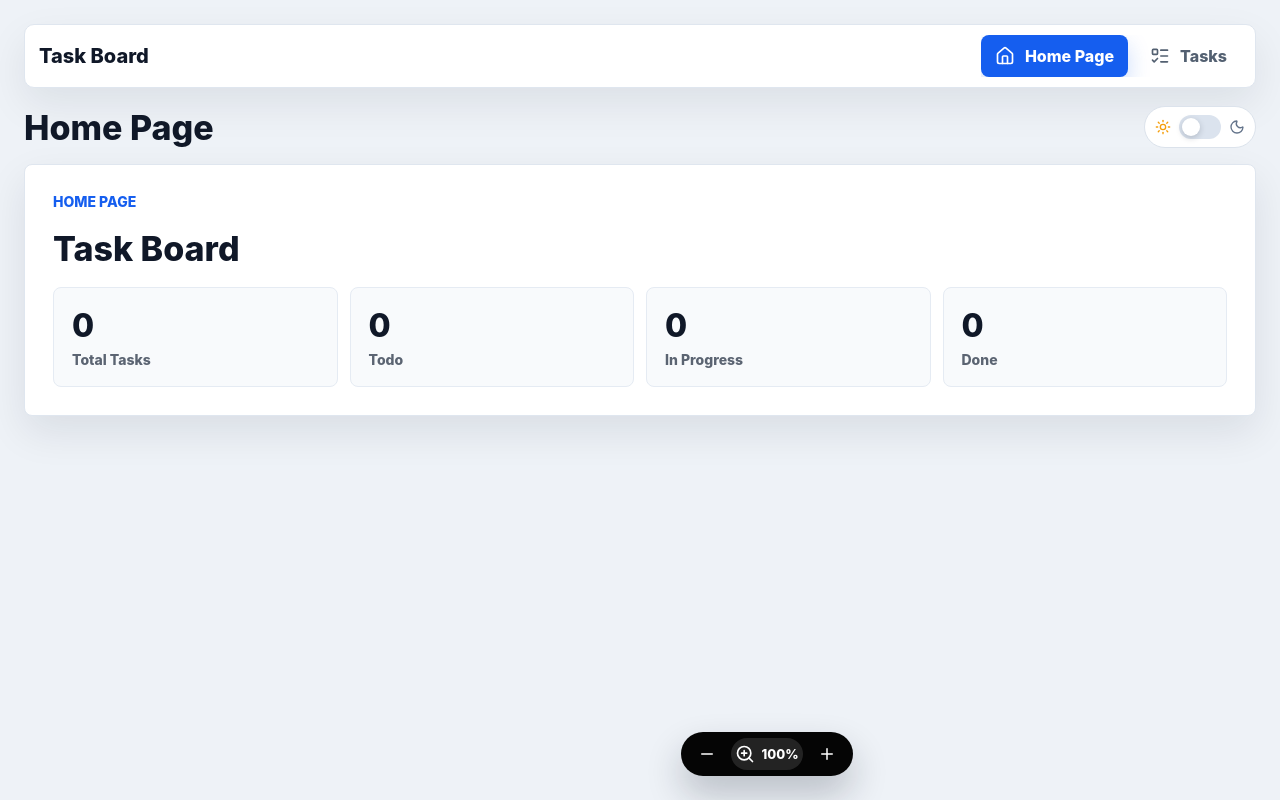
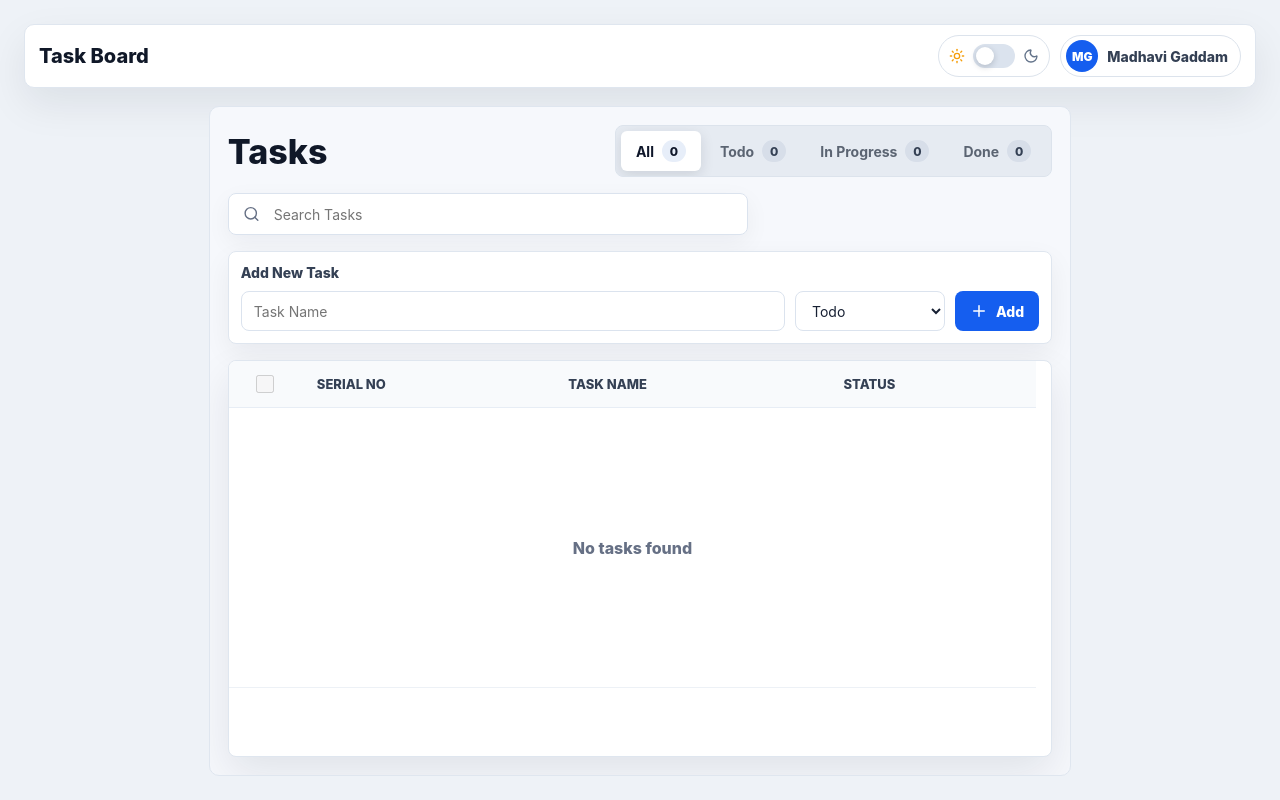
Before and after one commit to madhavi-gaddam/react, a React (Vite) app: page / in a window 1280 px wide. Built offline with nearby package versions, Linux system fonts and the light colour scheme.

Commit message:
Update task board layout

```diff
--- a/src/App.css
+++ b/src/App.css
@@ -40,7 +40,7 @@ button:disabled {
   position: relative;
   height: 100vh;
   overflow: hidden;
-  padding: 24px 24px 96px;
+  padding: 24px;
 }
 
 .page.theme-dark {
@@ -58,6 +58,11 @@ button:disabled {
   box-shadow: 0 16px 40px rgba(0, 0, 0, 0.28);
 }
 
+.page.theme-dark .dashboard-scale {
+  border-color: #263244;
+  background: #0f172a;
+}
+
 .page.theme-dark .navbar-title,
 .page.theme-dark h1,
 .page.theme-dark .home-overview h2,
@@ -66,14 +71,15 @@ button:disabled {
   color: #f8fafc;
 }
 
-.page.theme-dark .navbar-link,
-.page.theme-dark .navbar-link:hover {
-  color: #aab4c3;
+.page.theme-dark .profile-badge {
+  border-color: #33435c;
+  background: #111827;
+  color: #e5e7eb;
 }
 
-.page.theme-dark .navbar-link:hover {
-  background: #202b3d;
-  color: #f8fafc;
+.page.theme-dark .profile-logo {
+  background: #dbeafe;
+  color: #1d4ed8;
 }
 
 .page.theme-dark .home-kicker,
@@ -114,6 +120,16 @@ button:disabled {
   color: #f8fafc;
 }
 
+.page.theme-dark .tab-count {
+  background: #263244;
+  color: #cbd5e1;
+}
+
+.page.theme-dark .tab.active .tab-count {
+  background: #33435c;
+  color: #f8fafc;
+}
+
 .page.theme-dark .search-box input {
   background: transparent;
   color: #f8fafc;
@@ -143,9 +159,8 @@ button:disabled {
   grid-template-rows: auto minmax(0, 1fr);
   gap: 18px;
   min-width: 0;
+  height: 100%;
   margin: 0 auto;
-  transform-origin: top center;
-  transition: transform 180ms ease;
 }
 
 .navbar {
@@ -168,43 +183,66 @@ button:disabled {
   font-weight: 850;
 }
 
-.navbar-links {
+.navbar-content {
   display: flex;
   align-items: center;
-  gap: 8px;
-  overflow-x: auto;
+  justify-content: flex-end;
+  gap: 14px;
+  min-width: 0;
+  flex: 1;
 }
 
-.navbar-link {
+.navbar-actions {
+  display: inline-flex;
+  align-items: center;
+  gap: 10px;
+  min-width: 0;
+}
+
+.profile-badge {
+  display: inline-flex;
+  align-items: center;
+  gap: 9px;
+  min-width: 0;
+  min-height: 42px;
+  border: 1px solid #dce3ec;
+  border-radius: 999px;
+  padding: 4px 12px 4px 5px;
+  background: #ffffff;
+  color: #344054;
+  font-size: 14px;
+  font-weight: 800;
+}
+
+.profile-logo {
   display: inline-flex;
   align-items: center;
   justify-content: center;
-  gap: 10px;
-  min-width: max-content;
-  min-height: 42px;
-  border: 0;
-  border-radius: 8px;
-  padding: 0 14px;
-  background: transparent;
-  color: #536071;
-  cursor: pointer;
-  font-weight: 800;
+  width: 32px;
+  height: 32px;
+  border-radius: 999px;
+  background: #155eef;
+  color: #ffffff;
+  font-size: 12px;
+  font-weight: 900;
 }
 
-.navbar-link:hover {
-  background: #f4f7fb;
-  color: #101828;
-}
-
-.navbar-link.active {
-  background: #155eef;
-  color: #ffffff;
-  box-shadow: 0 10px 22px rgba(21, 94, 239, 0.22);
+.profile-name {
+  overflow: hidden;
+  text-overflow: ellipsis;
+  white-space: nowrap;
 }
 
 .dashboard-scale {
+  width: 70%;
   min-width: 0;
   height: 100%;
+  margin: 0 auto;
+  overflow: hidden;
+  border: 1px solid #dfe6ef;
+  border-radius: 10px;
+  padding: 18px;
+  background: #f6f8fc;
 }
 
 .dashboard {
@@ -306,6 +344,9 @@ h1 {
 }
 
 .tab {
+  display: inline-flex;
+  align-items: center;
+  gap: 8px;
   min-width: max-content;
   border: 0;
   border-radius: 6px;
@@ -325,6 +366,25 @@ h1 {
   background: #ffffff;
   color: #0f172a;
   box-shadow: 0 4px 14px rgba(15, 23, 42, 0.12);
+}
+
+.tab-count {
+  display: inline-flex;
+  align-items: center;
+  justify-content: center;
+  min-width: 24px;
+  height: 22px;
+  border-radius: 999px;
+  padding: 0 7px;
+  background: #d7dee9;
+  color: #344054;
+  font-size: 12px;
+  font-weight: 850;
+}
+
+.tab.active .tab-count {
+  background: #e7eef9;
+  color: #0f172a;
 }
 
 .theme-toggle {
@@ -395,10 +455,10 @@ h1 {
 .search-box {
   display: flex;
   align-items: center;
-  width: 100%;
+  width: min(520px, 100%);
   gap: 12px;
-  min-height: 52px;
-  padding: 0 18px;
+  min-height: 42px;
+  padding: 0 14px;
   border: 1px solid #dbe3ee;
   border-radius: 8px;
   background: #ffffff;
@@ -415,68 +475,17 @@ h1 {
 .search-box input {
   width: 100%;
   min-width: 0;
-  height: 50px;
+  height: 40px;
   border: 0;
   outline: 0;
   color: #172033;
-  font-size: 16px;
-}
-
-.zoom-controls {
-  position: fixed;
-  left: calc(50% + 127px);
-  bottom: 24px;
-  z-index: 40;
-  display: inline-flex;
-  align-items: center;
-  gap: 8px;
-  min-height: 44px;
-  padding: 6px 10px;
-  background: #050505;
-  border: 0;
-  border-radius: 999px;
-  color: #ffffff;
-  box-shadow: 0 18px 36px rgba(15, 23, 42, 0.24);
-  transform: translateX(-50%);
-}
-
-.zoom-controls button {
-  display: inline-flex;
-  align-items: center;
-  justify-content: center;
-  width: 32px;
-  height: 32px;
-  border: 0;
-  border-radius: 999px;
-  background: transparent;
-  color: #ffffff;
-  cursor: pointer;
-}
-
-.zoom-controls button:hover:not(:disabled) {
-  background: rgba(255, 255, 255, 0.12);
-  transform: translateY(-1px);
-}
-
-.zoom-value {
-  display: inline-flex;
-  align-items: center;
-  justify-content: center;
-  gap: 6px;
-  min-width: 72px;
-  min-height: 32px;
-  border-radius: 999px;
-  background: rgba(255, 255, 255, 0.12);
-  color: #ffffff;
-  font-size: 13px;
-  font-weight: 800;
-  text-align: center;
+  font-size: 14px;
 }
 
 .form-card {
   border: 1px solid #dfe6ef;
   border-radius: 8px;
-  padding: 14px;
+  padding: 12px;
   background: #ffffff;
   box-shadow: 0 10px 28px rgba(15, 23, 42, 0.06);
 }
@@ -506,19 +515,20 @@ h1 {
 
 .task-form {
   display: grid;
-  grid-template-columns: 1fr 180px auto;
-  gap: 12px;
+  grid-template-columns: minmax(220px, 1fr) 150px auto;
+  gap: 10px;
 }
 
 .task-form input,
 .task-form select {
   min-width: 0;
-  height: 46px;
+  height: 40px;
   border: 1px solid #dbe3ee;
   border-radius: 8px;
-  padding: 0 14px;
+  padding: 0 12px;
   background: #ffffff;
   color: #172033;
+  font-size: 14px;
   transition: border-color 180ms ease, box-shadow 180ms ease;
 }
 
@@ -534,13 +544,14 @@ h1 {
   align-items: center;
   justify-content: center;
   gap: 8px;
-  height: 46px;
+  height: 40px;
   border: 0;
   border-radius: 8px;
-  padding: 0 18px;
+  padding: 0 15px;
   background: #155eef;
   color: #ffffff;
   cursor: pointer;
+  font-size: 14px;
   font-weight: 800;
 }
 
@@ -558,9 +569,9 @@ h1 {
 
 .table-card {
   position: relative;
-  flex: 1 1 620px;
+  flex: 1 1 auto;
   min-height: 0;
-  max-height: 620px;
+  max-height: none;
   overflow: hidden;
   border: 1px solid #dfe6ef;
   border-radius: 8px;
@@ -571,13 +582,14 @@ h1 {
 .task-container {
   height: 100%;
   overflow-x: auto;
-  overflow-y: auto;
+  overflow-y: scroll;
   scroll-behavior: smooth;
+  scrollbar-gutter: stable;
 }
 
 table {
   width: 100%;
-  min-width: 760px;
+  min-width: 680px;
   border-collapse: collapse;
 }
 
@@ -591,9 +603,9 @@ thead {
 
 th,
 td {
-  padding: 17px 20px;
+  padding: 11px 16px;
   border-bottom: 1px solid #edf1f6;
-  font-size: 15px;
+  font-size: 14px;
   text-align: left;
   vertical-align: middle;
 }
@@ -620,7 +632,7 @@ tbody tr.selected-row {
 
 .select-heading,
 .select-cell {
-  width: 92px;
+  width: 72px;
   text-align: center;
 }
 
@@ -637,7 +649,7 @@ tbody tr.selected-row {
 }
 
 .key-cell {
-  width: 110px;
+  width: 92px;
   color: #111827;
   font-weight: 800;
 }
@@ -690,10 +702,10 @@ tbody tr.selected-row {
 .status {
   display: inline-flex;
   align-items: center;
-  min-height: 30px;
+  min-height: 26px;
   border-radius: 7px;
-  padding: 5px 11px;
-  font-size: 13px;
+  padding: 4px 10px;
+  font-size: 12px;
   font-weight: 800;
   white-space: nowrap;
   transition: background 180ms ease, color 180ms ease;
@@ -793,11 +805,15 @@ tbody tr.selected-row {
 
 @media (max-width: 780px) {
   .page {
-    padding: 16px 16px 88px;
+    padding: 16px;
   }
 
   .app-scale {
     gap: 12px;
+  }
+
+  .dashboard-scale {
+    width: 100%;
   }
 
   .navbar {
@@ -810,12 +826,18 @@ tbody tr.selected-row {
     min-width: 0;
   }
 
-  .navbar-links {
+  .navbar-content,
+  .navbar-actions {
     width: 100%;
   }
 
-  .navbar-link {
-    flex: 1 0 auto;
+  .navbar-content {
+    align-items: stretch;
+    flex-direction: column;
+  }
+
+  .navbar-actions {
+    justify-content: space-between;
   }
 
   .dashboard {
@@ -835,7 +857,6 @@ tbody tr.selected-row {
 
   .theme-toggle {
     justify-content: center;
-    width: 100%;
   }
 
   h1 {
@@ -886,29 +907,11 @@ tbody tr.selected-row {
 
 @media (max-width: 520px) {
   .page {
-    padding: 12px 12px 86px;
-  }
-
-  .zoom-controls {
-    left: 50%;
-    bottom: 12px;
-    gap: 8px;
-    min-height: 44px;
-    padding: 6px 10px;
-  }
-
-  .zoom-controls button {
-    width: 32px;
-    height: 32px;
-  }
-
-  .zoom-value {
-    min-width: 72px;
-    min-height: 32px;
+    padding: 12px;
   }
 
   .search-box {
-    min-height: 48px;
+    min-height: 42px;
   }
 
   .home-overview {
--- a/src/App.jsx
+++ b/src/App.jsx
@@ -4,12 +4,9 @@ import { SearchBar } from "./components/SearchBar.jsx";
 import { Sidebar } from "./components/Sidebar.jsx";
 import { TaskForm } from "./components/TaskForm.jsx";
 import { TaskTable } from "./components/TaskTable.jsx";
-import { ThemeToggle } from "./components/ThemeToggle.jsx";
-import { ZoomControls } from "./components/ZoomControls.jsx";
 import { makeInitialTasks, statusOptions } from "./data/tasks.js";
 
 function App() {
-  const [activePage, setActivePage] = React.useState("home");
   const [isDarkTheme, setIsDarkTheme] = React.useState(() => {
     const savedTheme = window.localStorage.getItem("task-board-theme");
 
@@ -25,11 +22,19 @@ function App() {
   const [selectedTaskIds, setSelectedTaskIds] = React.useState([]);
   const [editingTaskId, setEditingTaskId] = React.useState(null);
   const [formMessage, setFormMessage] = React.useState("");
-  const [zoom, setZoom] = React.useState(100);
 
   const selectedTaskId = selectedTaskIds.length === 1 ? selectedTaskIds[0] : null;
   const selectedTask = tasks.find((task) => task.id === selectedTaskId);
   const editingTask = tasks.find((task) => task.id === editingTaskId);
+  const taskCounts = React.useMemo(
+    () => ({
+      all: tasks.length,
+      todo: tasks.filter((task) => task.status === "todo").length,
+      "in progress": tasks.filter((task) => task.status === "in progress").length,
+      done: tasks.filter((task) => task.status === "done").length,
+    }),
+    [tasks],
+  );
 
   React.useEffect(() => {
     window.localStorage.setItem("task-board-theme", isDarkTheme ? "dark" : "light");
@@ -146,67 +151,20 @@ function App() {
     clearFormMessage();
   }
 
-  function zoomIn() {
-    setZoom((currentZoom) => Math.min(currentZoom + 10, 150));
-  }
-
-  function zoomOut() {
-    setZoom((currentZoom) => Math.max(currentZoom - 10, 80));
-  }
-
   return (
     <main className={`page${isDarkTheme ? " theme-dark" : ""}`}>
-      <div
-        className="app-scale"
-        style={{
-          transform: `scale(${zoom / 100})`,
-          width: `${10000 / zoom}%`,
-          height: `${10000 / zoom}%`,
-        }}
-      >
-        <Sidebar activePage={activePage} onPageChange={setActivePage} />
-
-        <div className="dashboard-scale">
-          {activePage === "home" ? (
-            <section className="dashboard home-page">
-              <header className="dashboard-header">
-                <h1>Home Page</h1>
-                <ThemeToggle
+      <div className="app-scale">
+        <Sidebar
           isDarkTheme={isDarkTheme}
           onToggleTheme={() => setIsDarkTheme((currentTheme) => !currentTheme)}
         />
-              </header>
 
-              <div className="home-overview">
-                <p className="home-kicker">Home Page</p>
-                <h2>Task Board</h2>
-                <div className="home-stats" aria-label="Task summary">
-                  <div>
-                    <span>{tasks.length}</span>
-                    <p>Total Tasks</p>
-                  </div>
-                  <div>
-                    <span>{tasks.filter((task) => task.status === "todo").length}</span>
-                    <p>Todo</p>
-                  </div>
-                  <div>
-                    <span>{tasks.filter((task) => task.status === "in progress").length}</span>
-                    <p>In Progress</p>
-                  </div>
-                  <div>
-                    <span>{tasks.filter((task) => task.status === "done").length}</span>
-                    <p>Done</p>
-                  </div>
-                </div>
-              </div>
-            </section>
-          ) : (
+        <div className="dashboard-scale">
           <section className="dashboard">
             <Header
               activeTab={activeTab}
-                isDarkTheme={isDarkTheme}
               onTabChange={setActiveTab}
-                onToggleTheme={() => setIsDarkTheme((currentTheme) => !currentTheme)}
+              taskCounts={taskCounts}
             />
 
             <div className="search-section">
@@ -232,11 +190,9 @@ function App() {
               tasks={filteredTasks}
             />
           </section>
-          )}
         </div>
       </div>
 
-      <ZoomControls zoom={zoom} onZoomIn={zoomIn} onZoomOut={zoomOut} />
     </main>
   );
 }
--- a/src/components/Header.jsx
+++ b/src/components/Header.jsx
@@ -1,13 +1,11 @@
 import { TaskTabs } from "./TaskTabs.jsx";
-import { ThemeToggle } from "./ThemeToggle.jsx";
 
-export function Header({ activeTab, isDarkTheme, onTabChange, onToggleTheme }) {
+export function Header({ activeTab, onTabChange, taskCounts }) {
   return (
     <header className="dashboard-header">
       <h1>Tasks</h1>
       <div className="header-actions">
-        <TaskTabs activeTab={activeTab} onTabChange={onTabChange} />
-        <ThemeToggle isDarkTheme={isDarkTheme} onToggleTheme={onToggleTheme} />
+        <TaskTabs activeTab={activeTab} onTabChange={onTabChange} taskCounts={taskCounts} />
       </div>
     </header>
   );
--- a/src/components/Sidebar.jsx
+++ b/src/components/Sidebar.jsx
@@ -1,33 +1,19 @@
-import { Home, ListTodo } from "lucide-react";
+import { ThemeToggle } from "./ThemeToggle.jsx";
 
-const navItems = [
-  { id: "home", label: "Home Page", icon: Home },
-  { id: "tasks", label: "Tasks", icon: ListTodo },
-];
-
-export function Sidebar({ activePage, onPageChange }) {
+export function Sidebar({ isDarkTheme, onToggleTheme }) {
   return (
     <nav className="navbar" aria-label="Primary navigation">
       <div className="navbar-title">Task Board</div>
 
-      <div className="navbar-links">
-        {navItems.map((item) => {
-          const Icon = item.icon;
-          const isActive = activePage === item.id;
+      <div className="navbar-content">
+        <div className="navbar-actions">
+          <ThemeToggle isDarkTheme={isDarkTheme} onToggleTheme={onToggleTheme} />
 
-          return (
-            <button
-              aria-current={isActive ? "page" : undefined}
-              className={`navbar-link${isActive ? " active" : ""}`}
-              key={item.id}
-              onClick={() => onPageChange(item.id)}
-              type="button"
-            >
-              <Icon size={20} />
-              <span>{item.label}</span>
-            </button>
-          );
-        })}
+          <div className="profile-badge" aria-label="Madhavi Gaddam profile">
+            <span className="profile-logo">MG</span>
+            <span className="profile-name">Madhavi Gaddam</span>
+          </div>
+        </div>
       </div>
     </nav>
   );
--- a/src/components/TaskTabs.jsx
+++ b/src/components/TaskTabs.jsx
@@ -1,37 +1,24 @@
-export function TaskTabs({ activeTab, onTabChange }) {
+const tabs = [
+  { id: "all", label: "All" },
+  { id: "todo", label: "Todo" },
+  { id: "in progress", label: "In Progress" },
+  { id: "done", label: "Done" },
+];
+
+export function TaskTabs({ activeTab, onTabChange, taskCounts }) {
   return (
     <nav aria-label="Task status filters" className="tabs">
-      <button
-        className={activeTab === "all" ? "tab active" : "tab"}
-        onClick={() => onTabChange("all")}
-        type="button"
-      >
-        All
-      </button>
-
-      <button
-        className={activeTab === "todo" ? "tab active" : "tab"}
-        onClick={() => onTabChange("todo")}
-        type="button"
-      >
-        Todo
-      </button>
-
-      <button
-        className={activeTab === "in progress" ? "tab active" : "tab"}
-        onClick={() => onTabChange("in progress")}
-        type="button"
-      >
-        In Progress
-      </button>
-
-      <button
-        className={activeTab === "done" ? "tab active" : "tab"}
-        onClick={() => onTabChange("done")}
-        type="button"
-      >
-        Done
-      </button>
+      {tabs.map((tab) => (
+        <button
+          className={activeTab === tab.id ? "tab active" : "tab"}
+          key={tab.id}
+          onClick={() => onTabChange(tab.id)}
+          type="button"
+        >
+          <span>{tab.label}</span>
+          <span className="tab-count">{taskCounts?.[tab.id] ?? 0}</span>
+        </button>
+      ))}
     </nav>
   );
 }
--- a/src/components/ZoomControls.jsx
+++ /dev/null
@@ -1,30 +0,0 @@
-import { Minus, Plus, ZoomIn } from "lucide-react";
-
-export function ZoomControls({ zoom, onZoomIn, onZoomOut }) {
-  return (
-    <div className="zoom-controls" aria-label="Zoom controls">
-      <button
-        aria-label="Zoom out"
-        disabled={zoom <= 80}
-        onClick={onZoomOut}
-        title="Zoom out"
-        type="button"
-      >
-        <Minus size={18} />
-      </button>
-      <span className="zoom-value">
-        <ZoomIn size={20} />
-        {zoom}%
-      </span>
-      <button
-        aria-label="Zoom in"
-        disabled={zoom >= 150}
-        onClick={onZoomIn}
-        title="Zoom in"
-        type="button"
-      >
-        <Plus size={18} />
-      </button>
-    </div>
-  );
-}
--- a/src/styles.css
+++ b/src/styles.css
@@ -36,8 +36,6 @@ button:disabled {
 
 .app-scale {
   margin: 0 auto;
-  transform-origin: top center;
-  transition: transform 180ms ease;
 }
 
 .task-panel {
@@ -72,38 +70,6 @@ h1 {
   font-size: 34px;
   font-weight: 700;
   letter-spacing: 0;
-}
-
-.zoom-controls {
-  display: inline-flex;
-  align-items: center;
-  gap: 8px;
-  padding: 6px;
-  background: #f8fafc;
-  border: 1px solid #e5e7eb;
-  border-radius: 8px;
-}
-
-.zoom-controls button {
-  display: inline-flex;
-  align-items: center;
-  justify-content: center;
-  width: 36px;
-  height: 36px;
-  border: 0;
-  border-radius: 7px;
-  background: #ffffff;
-  color: #111827;
-  cursor: pointer;
-  box-shadow: 0 1px 3px rgba(15, 23, 42, 0.08);
-}
-
-.zoom-controls span {
-  min-width: 48px;
-  color: #374151;
-  font-size: 14px;
-  font-weight: 700;
-  text-align: center;
 }
 
 .tabs {
@@ -405,10 +371,6 @@ tbody tr.selected-row {
     font-size: 32px;
   }
 
-  .zoom-controls {
-    align-self: flex-end;
-  }
-
   .tab {
     min-width: 90px;
   }
```
Lines whose indentation alone changed are shown as unchanged.
